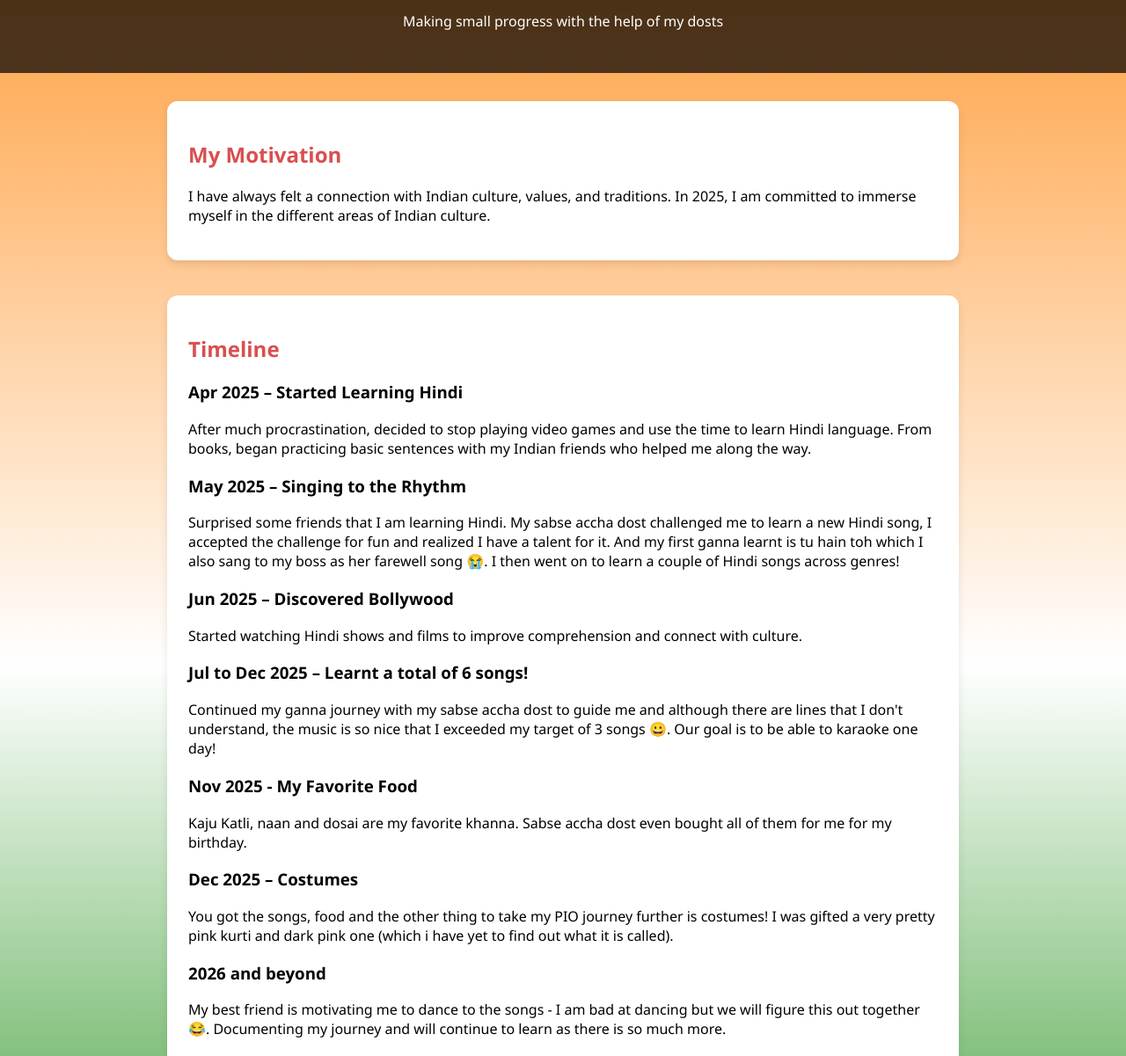
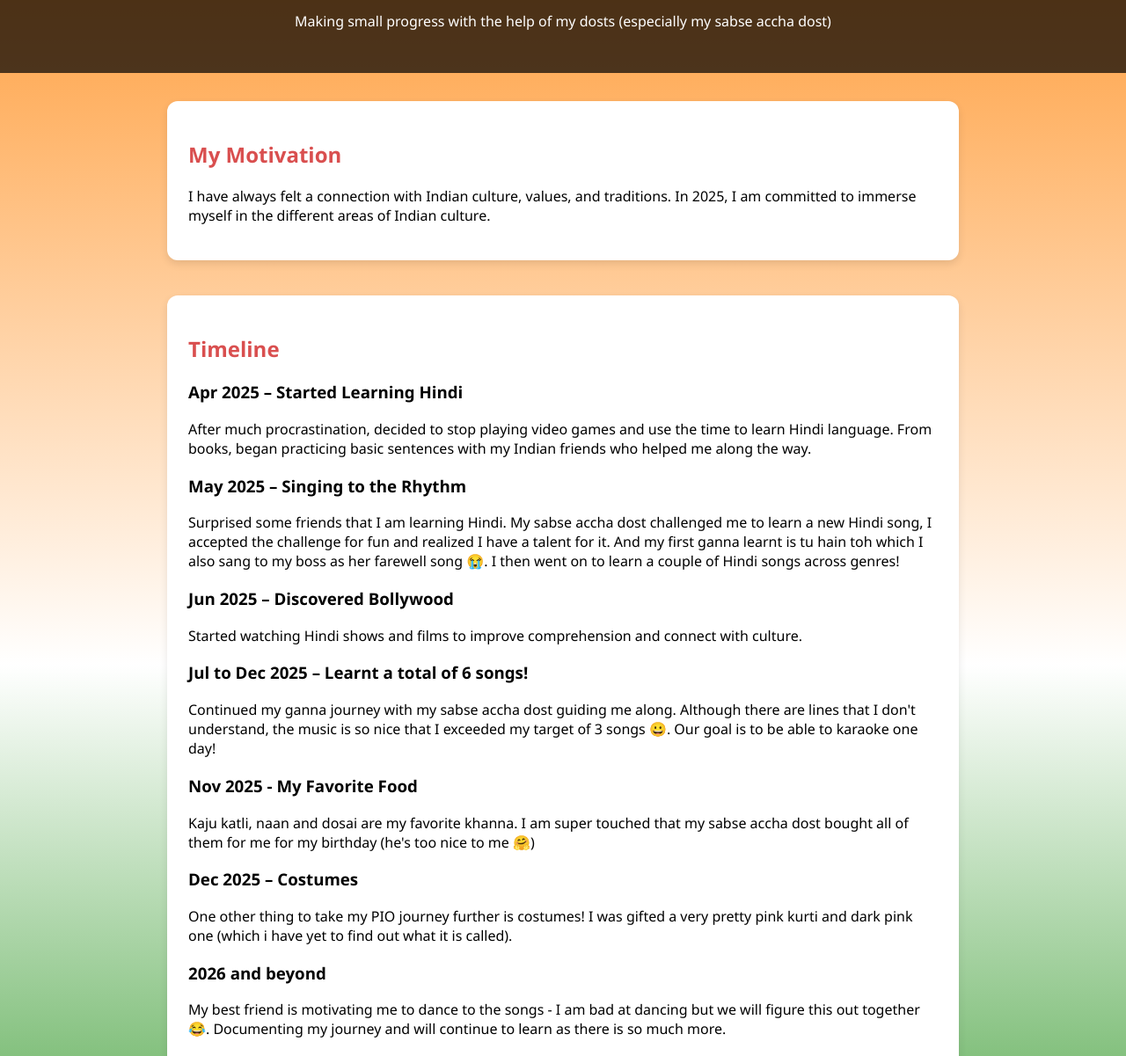
Before and after one commit to kaelynnkoh/pio, a plain HTML site: page index.html in a window 1280 px wide. Shown: the part 99-1300 px from the top of the page at 88% size. Drawn offline with Linux system fonts and the light colour scheme.

Commit message:
Update index.html

```diff
--- a/index.html
+++ b/index.html
@@ -66,7 +66,7 @@
 
   <header>
     <h1>My Journey to Becoming a PIO</h1>
-    <p>Making small progress with the help of my dosts</p>
+    <p>Making small progress with the help of my dosts (especially my sabse accha dost)</p>
     <img src="https://upload.wikimedia.org/wikipedia/en/4/41/Flag_of_India.svg" alt="Indian Flag" />
   </header>
 
@@ -97,15 +97,15 @@
         </div>
         <div class="timeline-event">
           <h3>Jul to Dec 2025 – Learnt a total of 6 songs!</h3>
-          <p>Continued my ganna journey with my sabse accha dost to guide me and although there are lines that I don't understand, the music is so nice that I exceeded my target of 3 songs 😀. Our goal is to be able to karaoke one day!</p>
+          <p>Continued my ganna journey with my sabse accha dost guiding me along. Although there are lines that I don't understand, the music is so nice that I exceeded my target of 3 songs 😀. Our goal is to be able to karaoke one day!</p>
         </div>
         <div class="timeline-event">
           <h3>Nov 2025 - My Favorite Food</h3>
-          <p>Kaju Katli, naan and dosai are my favorite khanna. Sabse accha dost even bought all of them for me for my birthday.</p>
+          <p>Kaju katli, naan and dosai are my favorite khanna. I am super touched that my sabse accha dost bought all of them for me for my birthday (he's too nice to me 🤗)</p>
         </div>
         <div class="timeline-event">
           <h3>Dec 2025 – Costumes</h3>
-          <p>You got the songs, food and the other thing to take my PIO journey further is costumes! I was gifted a very pretty pink kurti and dark pink one (which i have yet to find out what it is called).</p>
+          <p>One other thing to take my PIO journey further is costumes! I was gifted a very pretty pink kurti and dark pink one (which i have yet to find out what it is called).</p>
         </div>
         <div class="timeline-event">
           <h3>2026 and beyond</h3>
```
